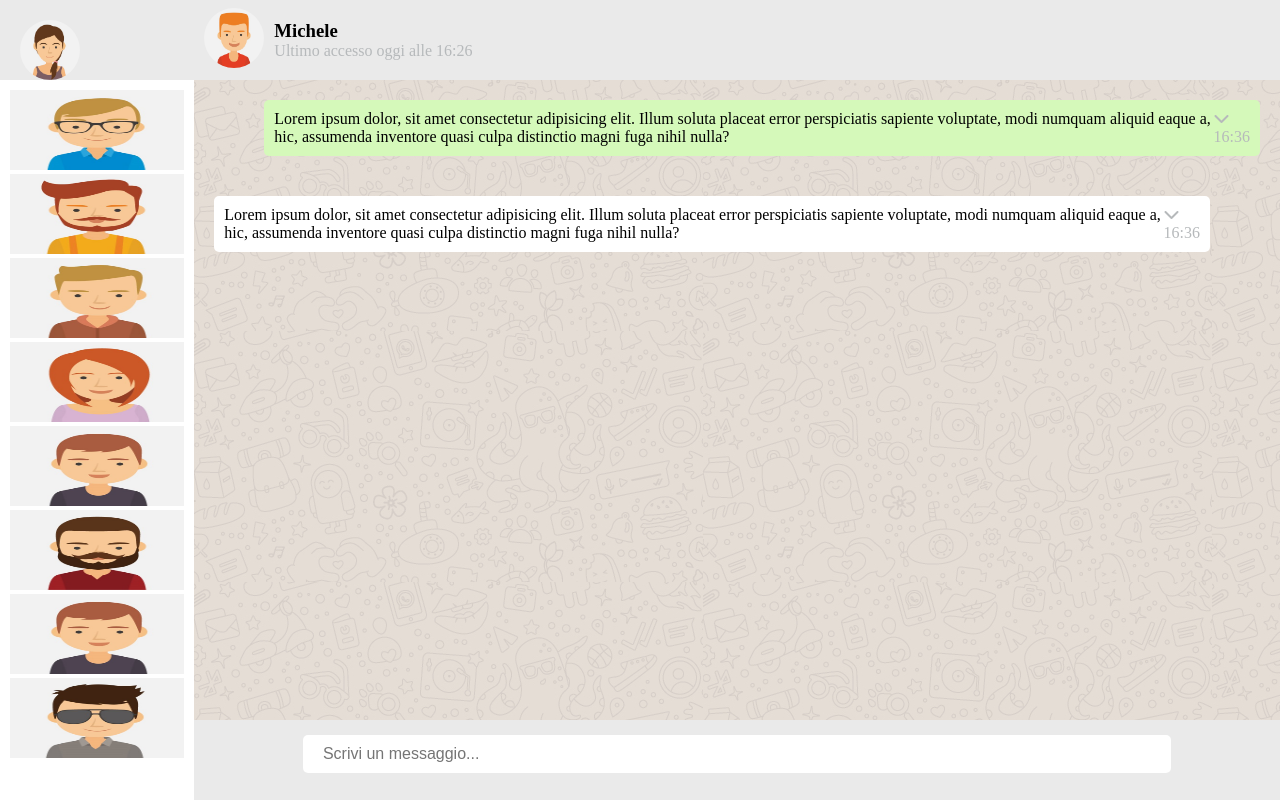
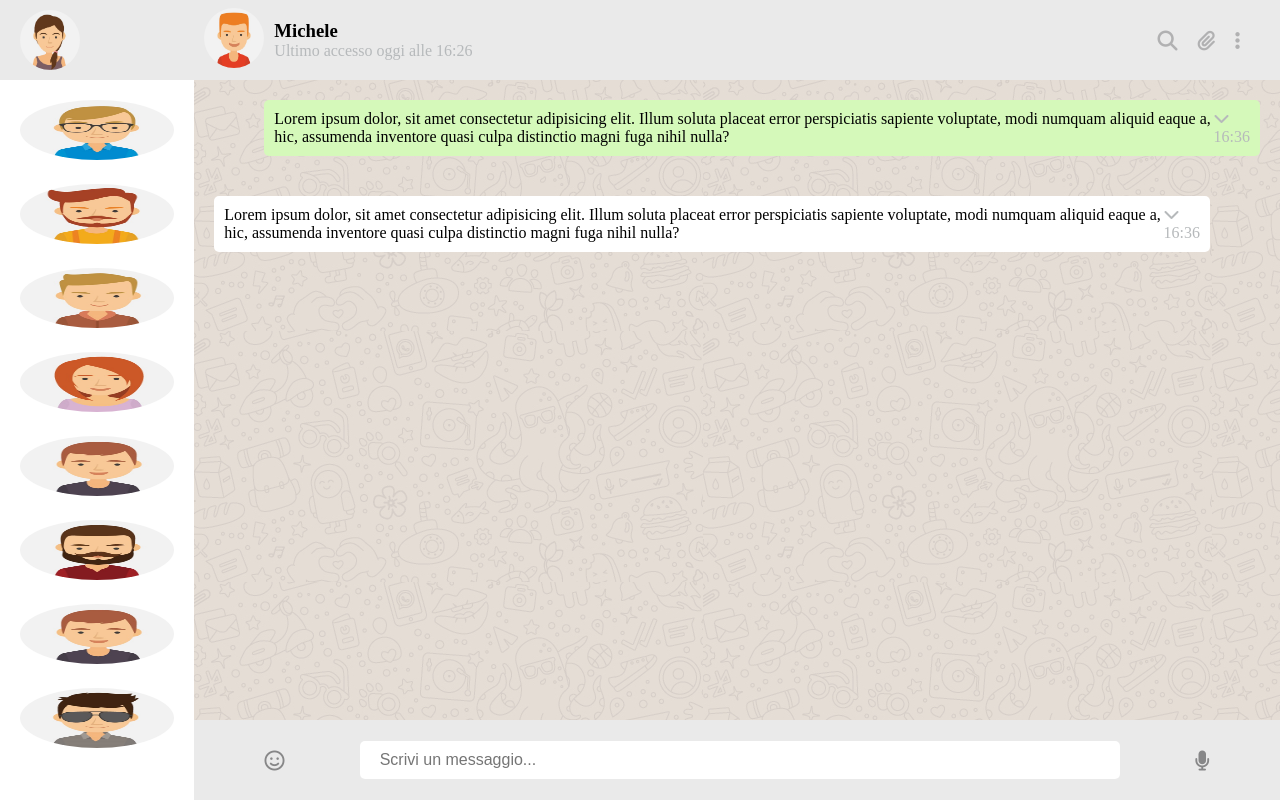
Before and after one commit to gianlivio/html-css-boolzapp, a plain HTML site: page index.html in a window 1280 px wide. Drawn offline with Linux system fonts and the light colour scheme.

Commit message:
add: tablet layout

```diff
--- a/css/style.css
+++ b/css/style.css
@@ -34,6 +34,10 @@ img {
 
 .flex {
     display: flex;
+}
+
+.justify-content {
+    justify-content: space-between;
 }
 
 /* COLORS */
@@ -78,6 +82,11 @@ img {
     border-radius: 50%;
     padding: 10px;
 }
+
+.header-container-options {
+    display: none;
+}
+
 /* MAIN */
 
 .chat-container .sent {
@@ -106,7 +115,7 @@ img {
 /* FOOTER */
 
 .message-input {
-    width: 80%;
+    width: 70%;
     border: none;
     border-radius: 5px;
     padding: 10px 20px;
@@ -114,9 +123,33 @@ img {
     font-size: 16px;
 }
 
+.footer-container i {
+    margin: 0 auto;
+    color: #878788;
+    display: none;
+
+}
+
+
+
+
 
 /* Media Query tablet 768px */
 @media (min-width: 768px) {
+
+    .header-container-options {
+        display: block;
+        display: flex;
+        align-items: center;
+        padding: 40px;
+        gap: 20px;
+        color: #b1b1b2;
+    }
+
+    .header-container {
+        display: flex;
+        justify-content: space-between;
+    }
 
     .left-sidebar-part{
         display: block;
@@ -145,6 +178,26 @@ img {
         width: 20vw;.
     }
 
+   .sidebar .chats li img {
+
+        height: 10vh;
+        border-radius: 50%;
+        padding: 10px;
+    }
+
+    .footer-container  {
+       display: flex;
+       align-items: center;
+
+    }
+
+
+    .footer-container i {
+
+        display: block;
+
+    }
+
 
 
 }
--- a/index.html
+++ b/index.html
@@ -20,7 +20,7 @@
 
     <section class="left-sidebar-part">
         <!-- PROFILE SECTION -->
-        <div class="profile-section flex ">
+        <div class="profile-section flex align-items">
             <img src="./img/avatar_io.jpg" alt="">
         </div>
         <!-- /PROFILE-SECTION -->
@@ -44,7 +44,8 @@
     <section class="right-chat.part">
         <header>
             <section>
-                <div class="header-container flex align-items">
+                <div class="header-container flex ">
+                    <div class="header-container-info flex align-items">
                         <div class="friend-img">
                             <img src="./img/avatar_1.jpg" alt="">
                         </div>
@@ -52,6 +53,15 @@
                             <h3>Michele</h3>
                             <p>Ultimo accesso oggi alle 16:26</p>
                         </div>
+                    </div>
+                        <div class="header-container-options">
+
+                            <i class="fa fa-search fa-lg"></i>
+                            <i class="fa fa-paperclip fa-lg"></i>
+                            <i class="fa fa-ellipsis-v fa-lg"></i>
+
+                        </div>
+
                 </div>
             </section>
         </header>
@@ -98,8 +108,10 @@
         </main>
 
         <footer>
-            <div class="footer-container">
+            <div class="footer-container ">
+                <i class="far fa-smile fa-lg"></i>
                 <input type="text" placeholder="Scrivi un messaggio..." class="message-input">
+                <i class="fa fa-microphone fa-lg"></i>
             </div>
         </footer>
     </section>
```
Lines whose indentation alone changed are shown as unchanged.
